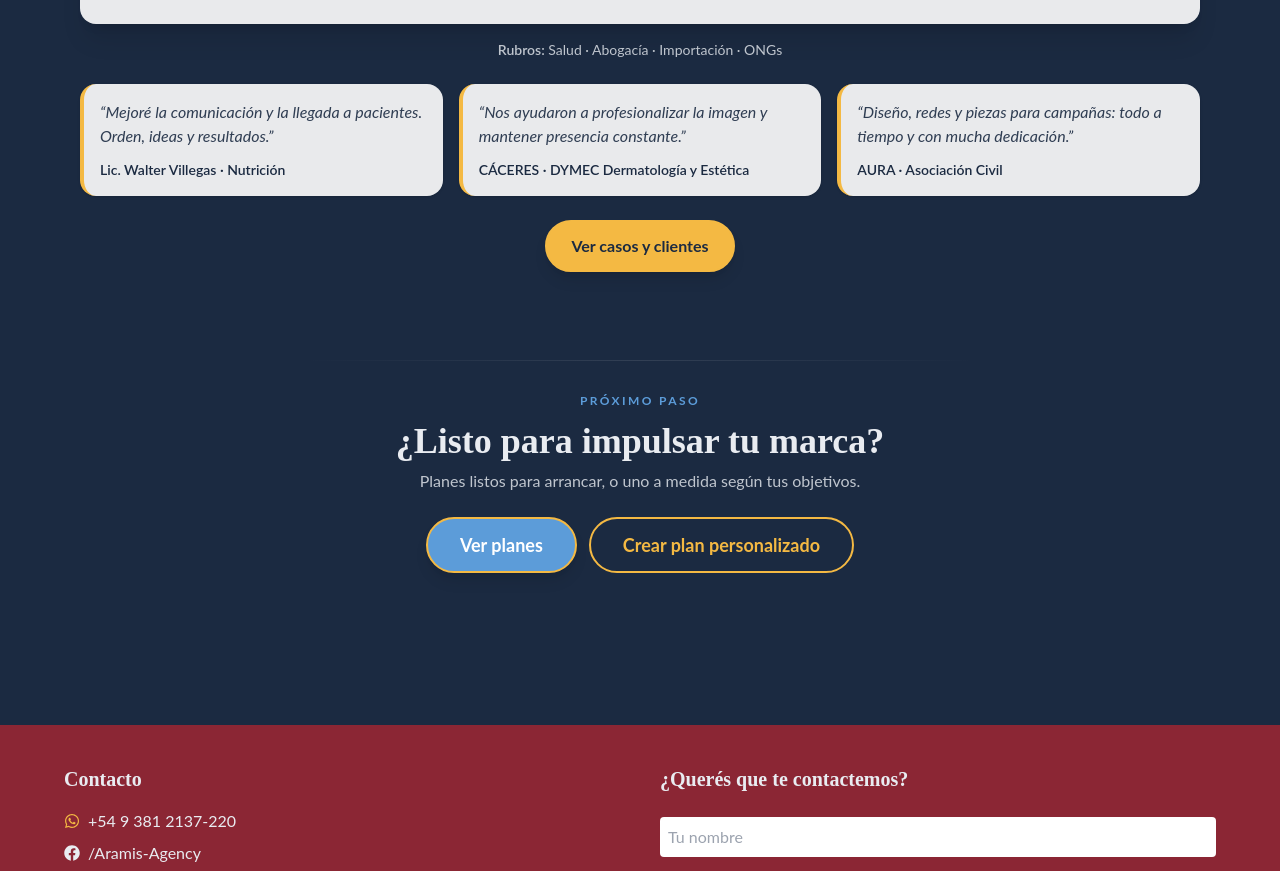
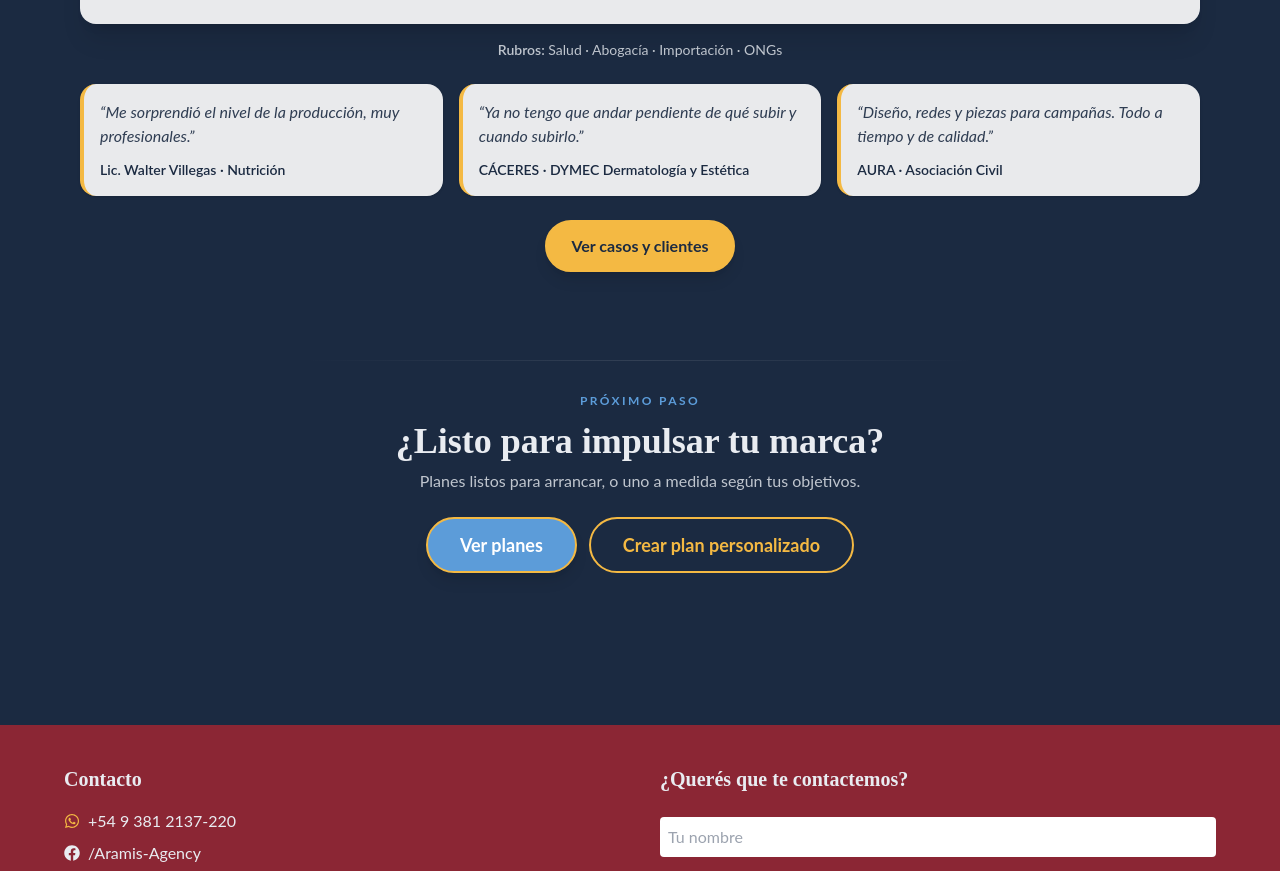
Before and after one commit to Maiguelon/Aramis-Web, a Next.js app: page / in a window 1280 px wide. Shown: the part 1638-2509 px from the top of the page. Built offline with nearby package versions, Linux system fonts and the light colour scheme.

Commit message:
copy changes

```diff
--- a/pages/acerca_de.jsx
+++ b/pages/acerca_de.jsx
@@ -34,7 +34,7 @@ export default function Nosotros() {
       {/* Intro */}
       <div className="max-w-2xl mx-auto mb-16 bg-white/10 p-6 rounded-2xl shadow-xl border-l-4 border-accent-yellow backdrop-blur-md">
         <p className="text-lg text-center text-bg-light">
-          En <span className="font-bold text-accent-yellow">Aramis</span> nos une la pasión por ayudar a marcas y emprendedores a crecer, mezclando estrategia, creatividad y tecnología. <br />
+          En <span className="font-bold text-accent-yellow">Aramis</span> genuinamente nos encanta ver cómo le va mejor a nuestros clientes. <br />
           Trabajamos de manera cercana, transparente y orientada a resultados.
         </p>
       </div>
@@ -78,7 +78,7 @@ export default function Nosotros() {
           Creemos que el marketing digital debe ser cercano, humano y personalizado. Nos importa el proceso, pero más aún los resultados que nuestros clientes pueden ver y sentir en sus proyectos.
         </p>
         <p className="text-bg-light">
-          Nuestro compromiso es acompañarte desde el primer día, adaptándonos a tus necesidades y dándote herramientas concretas para que tu marca crezca de verdad.
+          Nuestro compromiso es acompañarte desde el primer día, adaptándonos a tus necesidades y dándote herramientas concretas para que tu marca crezca, sin venderte lo que no necesitas.
         </p>
       </section>
     </main>
--- a/pages/index.jsx
+++ b/pages/index.jsx
@@ -190,7 +190,7 @@ export default function Home() {
           <div className="mt-6 grid md:grid-cols-3 gap-4 text-left">
             <figure className="bg-white/90 rounded-2xl shadow p-4 border-l-4 border-accent-yellow">
               <blockquote className="text-primary/90 italic">
-                “Mejoré la comunicación y la llegada a pacientes. Orden, ideas y resultados.”
+                “Me sorprendió el nivel de la producción, muy profesionales.”
               </blockquote>
               <figcaption className="mt-3 text-sm text-primary font-semibold">
                 Lic. Walter Villegas · Nutrición
@@ -199,7 +199,7 @@ export default function Home() {
 
             <figure className="bg-white/90 rounded-2xl shadow p-4 border-l-4 border-accent-yellow">
               <blockquote className="text-primary/90 italic">
-                “Nos ayudaron a profesionalizar la imagen y mantener presencia constante.”
+                “Ya no tengo que andar pendiente de qué subir y cuando subirlo.”
               </blockquote>
               <figcaption className="mt-3 text-sm text-primary font-semibold">
                 CÁCERES · DYMEC Dermatología y Estética
@@ -208,7 +208,7 @@ export default function Home() {
 
             <figure className="bg-white/90 rounded-2xl shadow p-4 border-l-4 border-accent-yellow">
               <blockquote className="text-primary/90 italic">
-                “Diseño, redes y piezas para campañas: todo a tiempo y con mucha dedicación.”
+                “Diseño, redes y piezas para campañas. Todo a tiempo y de calidad.”
               </blockquote>
               <figcaption className="mt-3 text-sm text-primary font-semibold">
                 AURA · Asociación Civil
```
